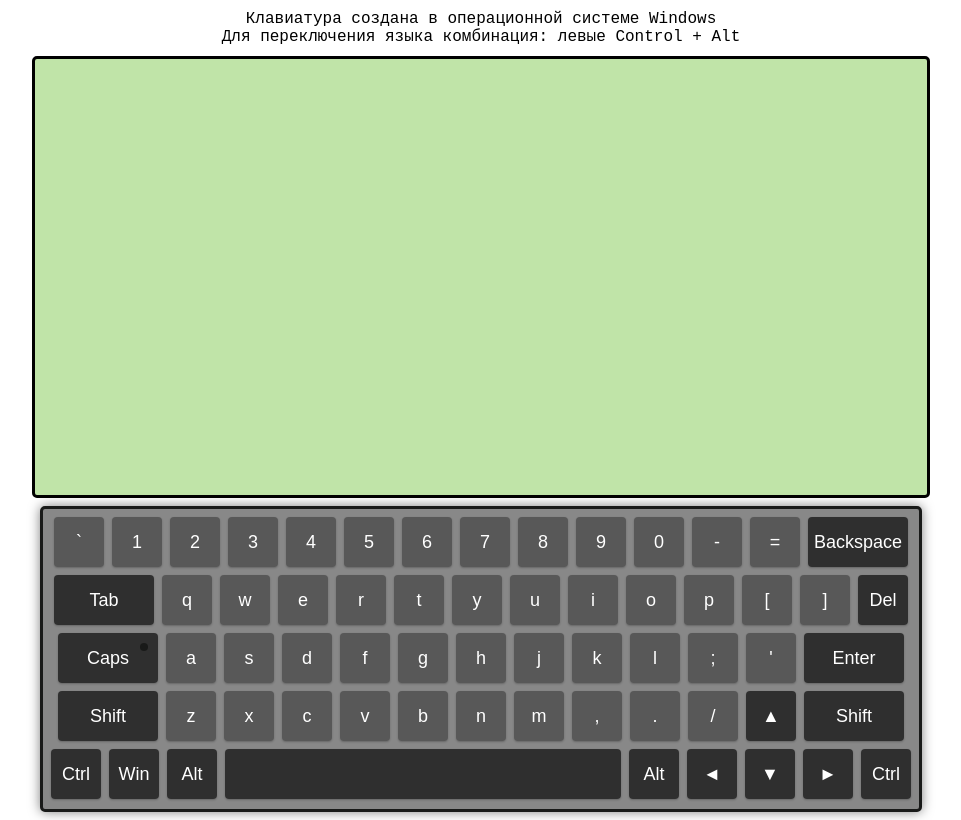
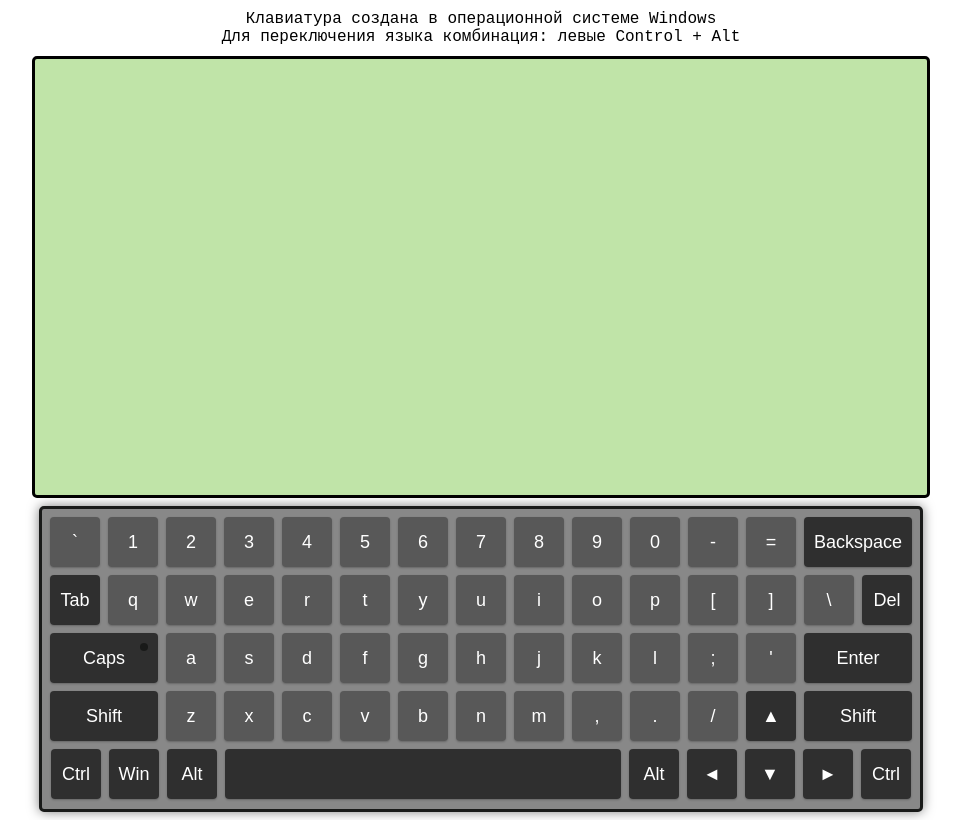
Before and after one commit to aapanasov/virtual-keyboard, a website with bundled scripts: page index.html in a window 1280 px wide. Shown: the whole page, without its empty margins (159-1120 px from the left). Built offline with nearby package versions, Linux system fonts and the light colour scheme.

Commit message:
fix: add backslash key

```diff
--- a/src/scripts/keyboard-layouts.js
+++ b/src/scripts/keyboard-layouts.js
@@ -2,7 +2,7 @@ export default {
   en: {
     normal: [
       '`', '1', '2', '3', '4', '5', '6', '7', '8', '9', '0', '-', '=', 'backspace',
-      'tab', 'q', 'w', 'e', 'r', 't', 'y', 'u', 'i', 'o', 'p', '[', ']', 'del',
+      'tab', 'q', 'w', 'e', 'r', 't', 'y', 'u', 'i', 'o', 'p', '[', ']', '\\', 'del',
       'caps', 'a', 's', 'd', 'f', 'g', 'h', 'j', 'k', 'l', ';', '\'', 'enter',
       'shift', 'z', 'x', 'c', 'v', 'b', 'n', 'm', ',', '.', '/', '▲', 'shift-r',
       'ctrl', 'win', 'alt', 'space', 'alt-r', '◄', '▼', '►', 'ctrl-r',
@@ -10,7 +10,7 @@ export default {
 
     shifted: [
       '~', '!', '@', '#', '$', '%', '^', '&', '*', '(', ')', '_', '+', 'backspace',
-      'tab', 'Q', 'W', 'E', 'R', 'T', 'Y', 'U', 'I', 'O', 'P', '{', '}', 'del',
+      'tab', 'Q', 'W', 'E', 'R', 'T', 'Y', 'U', 'I', 'O', 'P', '{', '}', '|', 'del',
       'caps', 'A', 'S', 'D', 'F', 'G', 'H', 'J', 'K', 'L', ':', '"', 'enter',
       'shift', 'Z', 'X', 'C', 'V', 'B', 'N', 'M', '<', '>', '?', '▲', 'shift-r',
       'ctrl', 'win', 'alt', 'space', 'alt-r', '◄', '▼', '►', 'ctrl-r',
@@ -19,14 +19,14 @@ export default {
   ru: {
     normal: [
       'ё', '1', '2', '3', '4', '5', '6', '7', '8', '9', '0', '-', '=', 'backspace',
-      'tab', 'й', 'ц', 'у', 'к', 'е', 'н', 'г', 'ш', 'щ', 'з', 'х', 'ъ', 'del',
+      'tab', 'й', 'ц', 'у', 'к', 'е', 'н', 'г', 'ш', 'щ', 'з', 'х', 'ъ', '\\', 'del',
       'caps', 'ф', 'ы', 'в', 'а', 'п', 'р', 'о', 'л', 'д', 'ж', 'э', 'enter',
       'shift', 'я', 'ч', 'с', 'м', 'и', 'т', 'ь', 'б', 'ю', '.', '▲', 'shift-r',
       'ctrl', 'win', 'alt', 'space', 'alt-r', '◄', '▼', '►', 'ctrl-r',
     ],
     shifted: [
       'Ё', '!', '"', '№', ';', '%', ':', '?', '*', '(', ')', '_', '+', 'backspace',
-      'tab', 'Й', 'Ц', 'У', 'К', 'Е', 'Н', 'Г', 'Ш', 'Щ', 'З', 'Х', 'Ъ', 'del',
+      'tab', 'Й', 'Ц', 'У', 'К', 'Е', 'Н', 'Г', 'Ш', 'Щ', 'З', 'Х', 'Ъ', '/', 'del',
       'caps', 'Ф', 'Ы', 'В', 'А', 'П', 'Р', 'О', 'Л', 'Д', 'Ж', 'Э', 'enter',
       'shift', 'Я', 'Ч', 'С', 'М', 'И', 'Т', 'Ь', 'Б', 'Ю', ',', '▲', 'shift-r',
       'ctrl', 'win', 'alt', 'space', 'alt-r', '◄', '▼', '►', 'ctrl-r',
--- a/src/scripts/keyboard.js
+++ b/src/scripts/keyboard.js
@@ -178,7 +178,9 @@ export default class Keyboard {
           break;
 
         case 'tab':
-          keyElement.classList.add('keyboard__key--wide', 'keyboard__key--dark');
+          keyElement.classList.add(
+            'keyboard__key--dark',
+          );
           keyElement.innerText = 'Tab';
           keyElement.id = 'Tab';
           keyElement.addEventListener('click', () => this.eventHandle('tab'));
@@ -194,6 +196,7 @@ export default class Keyboard {
               || key === '8' || key === '9') {
             keyElement.id = `Digit${key}`;
           } else
+          if (key === '\\') { keyElement.id = 'Backslash'; } else
           if (key === '`' || key === 'ё') { keyElement.id = 'Backquote'; } else
           if (key === '-') { keyElement.id = 'Minus'; } else
           if (key === '=') { keyElement.id = 'Equal'; } else
@@ -584,7 +587,9 @@ export default class Keyboard {
 
       case 'Backslash':
         if (event.type === 'keydown') {
+          event.preventDefault();
           KEY.classList.add('active');
+          this.handles.hardwareDefault(event);
         }
         if (event.type === 'keyup') {
           KEY.classList.remove('active');
--- a/src/styles/style.scss
+++ b/src/styles/style.scss
@@ -15,7 +15,7 @@
 
 
 .keyboard {
-    width: 876px;
+    width: 878px;
     height: 300px;
     margin: 0 auto;
     background-color: #888888;
@@ -72,7 +72,7 @@
 }
 
 .keyboard__key--wide {
-    width: 100px;
+    width: 108px;
 }
 
 .keyboard__key--extra-wide {
```
Also changed, not shown: src/styles/style.css.
